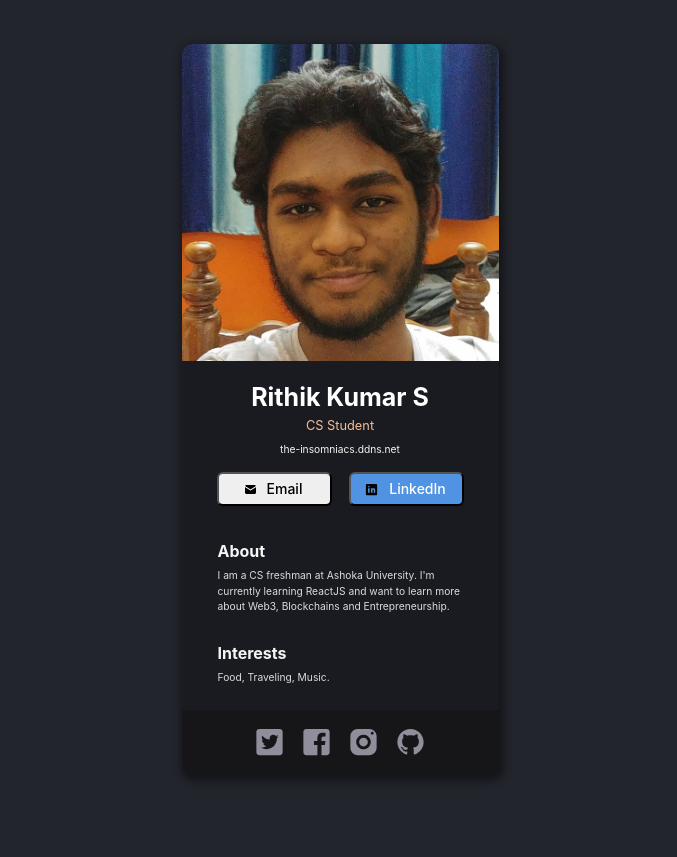
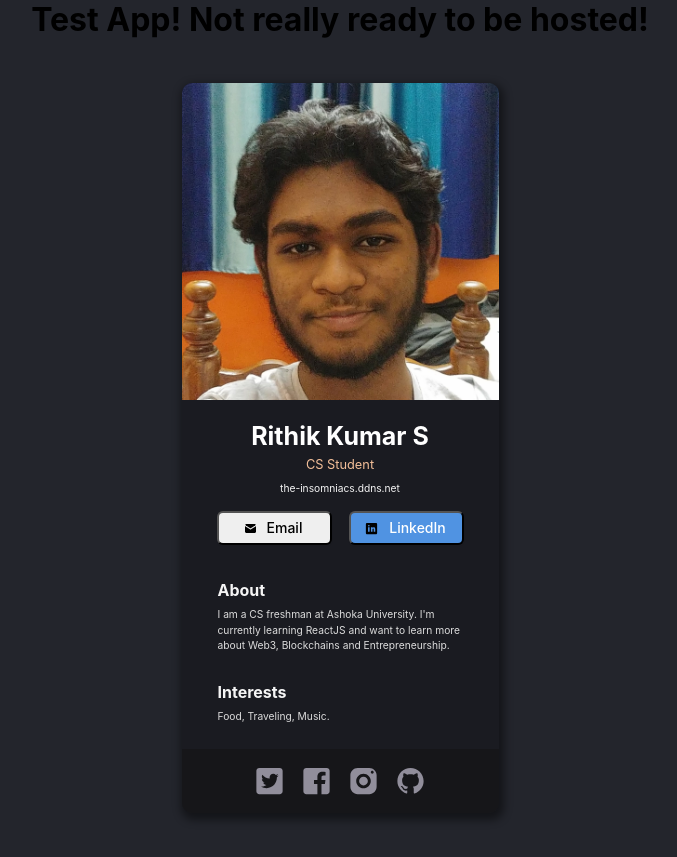
Before and after one commit to NotRithik/react-learn-digitalbusinesscard, a React (Create React App) app: page / in a window 1280 px wide. Shown: the whole page, without its empty margins (300-977 px from the left). Before the commit the page ends 818 px from the top, so only its background shows below. Built offline with nearby package versions, Linux system fonts and the light colour scheme.

Commit message:
Change tab title and add warning heading

```diff
--- a/src/App.css
+++ b/src/App.css
@@ -1,3 +1,13 @@
+.app-root {
+  width: 100%;
+  height: 100%;
+  background-color: #23252C;
+  display: flex;
+  align-items: center;
+  justify-content: center;
+  flex-direction: column;
+}
+
 .digital-business-card {
   width: 317px;
 
@@ -12,7 +22,7 @@
 }
 
 .digital-business-card-image {
-  width: 317px;
+  width: 100%;
 
   margin-top: -120px;
 }
--- a/src/App.js
+++ b/src/App.js
@@ -1,10 +1,22 @@
+import React from 'react';
+import ReactDOM from 'react-dom';
+
 import './App.css';
 import DigitalBusinessCard from './components/DigitalBusinessCard';
 
-function App() {
-  return (
-    <DigitalBusinessCard />
-  );
+class App extends React.Component {
+  componentDidMount() {
+    document.title = 'Test App! Not really ready to be hosted :p'
+  }
+
+  render() {
+    return (
+      <div className="app-root" display="flex" flex-direction="column" align-content="center">
+        <h1>Test App! Not really ready to be hosted!</h1>
+        <DigitalBusinessCard />
+      </div>
+    );
+  }
 }
 
 export default App;
--- a/src/index.css
+++ b/src/index.css
@@ -11,8 +11,6 @@ html {
 }
 
 body {
-  background: #23252C;
-  display: flex;
-  align-items: center;
-  justify-content: center;
+  width: 100%;
+  height: 100%;
 }
```
